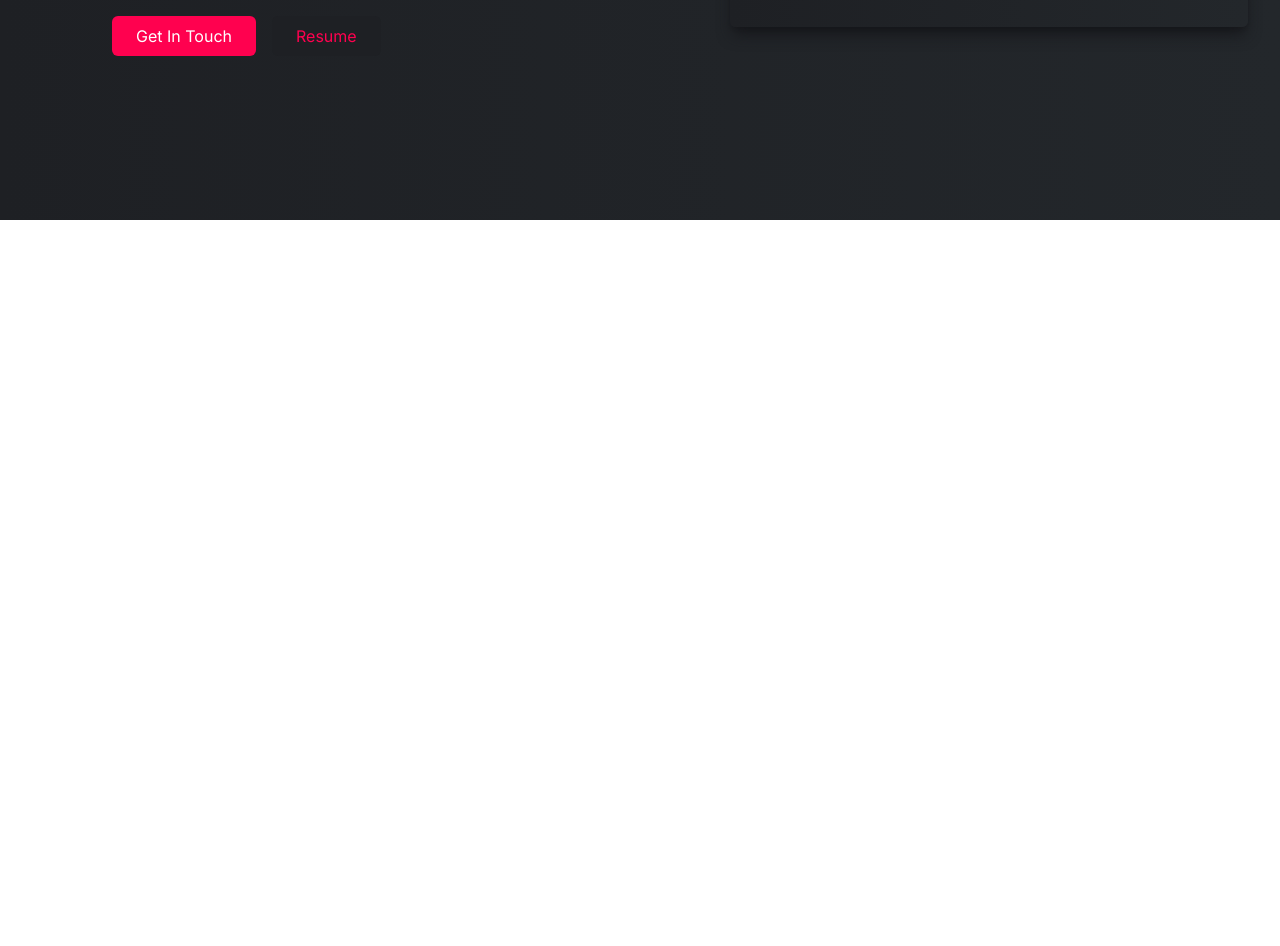
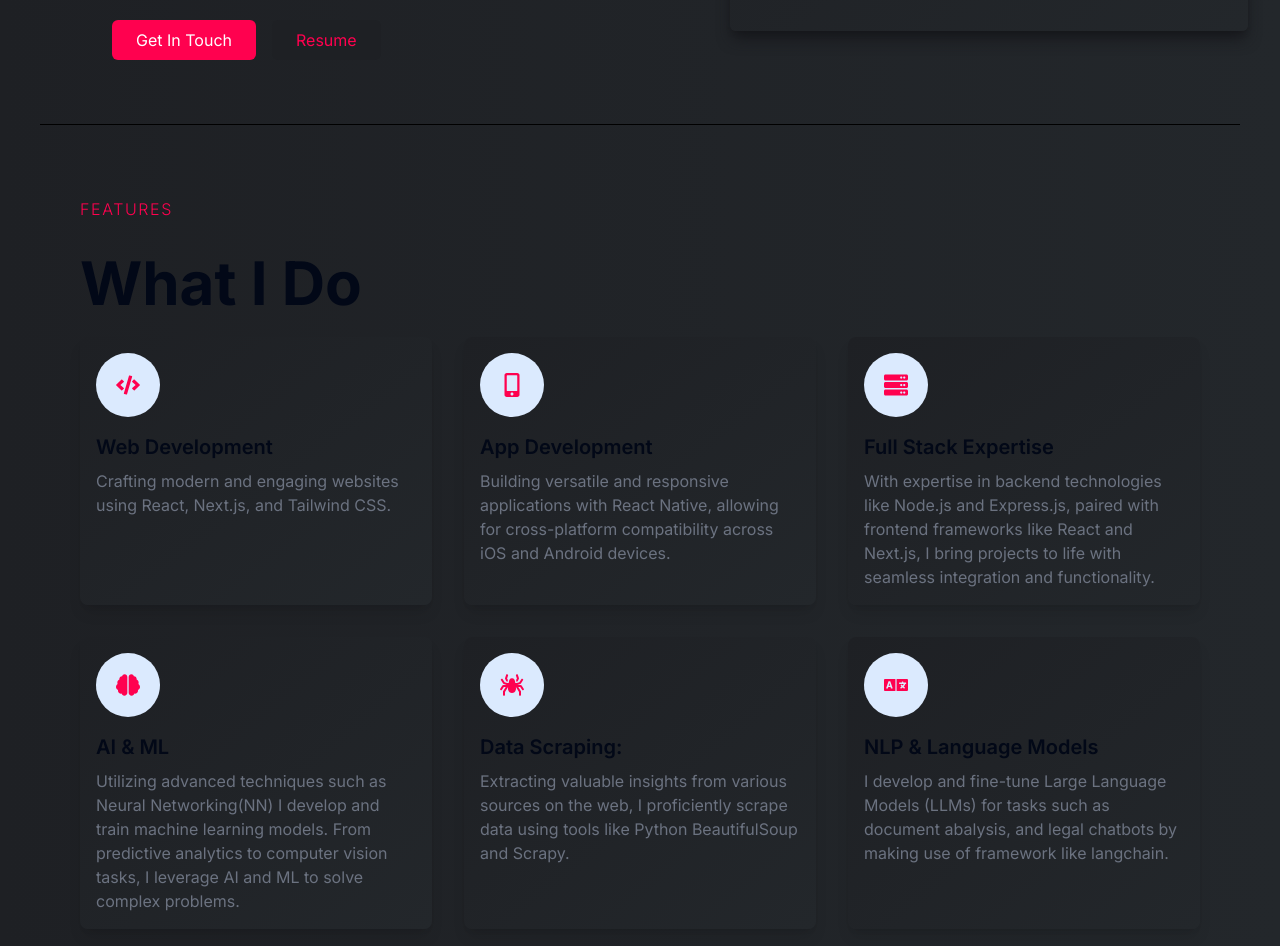
Before and after one commit to Prajwal-ak-0/my-protfolio, a Next.js app: page / in a window 1280 px wide. Shown: the part 580-1526 px from the top of the page. Before the commit the page ends 800 px from the top, so only its background shows below. Built offline with nearby package versions, Linux system fonts and the light colour scheme.

Commit message:
Add Features component and update Hero styling

```diff
--- a/app/page.tsx
+++ b/app/page.tsx
@@ -1,12 +1,14 @@
+import Features from "@/components/Features";
 import Hero from "@/components/Hero";
 import Navbar from "@/components/Navbar";
-import Image from "next/image";
 
 export default function Home() {
   return (
-    <div className="">
+    <div className="py-1">
       <Navbar />
       <Hero/>
+      <div className="border-t border-black mx-10"/>
+      <Features/>
     </div>
   );
 }
--- /dev/null
+++ b/components/FeatureCard.tsx
@@ -0,0 +1,25 @@
+import { IconType } from "react-icons";
+
+interface FeatureCardProps {
+    feature: {
+        title: string
+        description: string
+        icon: IconType
+    }
+}
+
+const FeatureCard: React.FC<FeatureCardProps> = ({ feature }) => {
+    return (
+        <div className='bg-gradient-to-br from-[#1E2024] to-[#23272B] p-4 rounded-lg shadow-lg hover:gradient-to-br hover:from-[#23272B] hover:to-[#1E2024] transition-all duration-300 ease-in-out transform cursor-pointer'>
+            <div className='flex items-center justify-center h-16 w-16 rounded-full bg-blue-100 text-[#FF014F] transition-all duration-300 ease-in-out transform hover:rotate-45'>
+                <i className={`fas fa-${feature.icon} text-2xl`}>
+                    <feature.icon/>
+                </i>
+            </div>
+            <h1 className='text-xl font-semibold mt-4 transition-all duration-300 ease-in-out transform hover:translate-y-1'>{feature.title}</h1>
+            <p className='text-gray-500 mt-2 transition-all duration-300 ease-in-out transform hover:translate-y-1'>{feature.description}</p>
+        </div>
+    )
+}
+
+export default FeatureCard
--- /dev/null
+++ b/components/Features.tsx
@@ -0,0 +1,57 @@
+import React from 'react'
+import FeatureCard from './FeatureCard'
+import { FaCode, FaMobileAlt, FaServer, FaBrain, FaSpider, FaLanguage } from 'react-icons/fa';
+
+const Features = () => {
+
+    const features = [
+        {
+            title: 'Web Development',
+            description: ' Crafting modern and engaging websites using React, Next.js, and Tailwind CSS.',
+            icon: FaCode
+        },
+        {
+            title: 'App Development',
+            description: 'Building versatile and responsive applications with React Native, allowing for cross-platform compatibility across iOS and Android devices.',
+            icon: FaMobileAlt
+        },
+        {
+            title: 'Full Stack Expertise',
+            description: 'With expertise in backend technologies like Node.js and Express.js, paired with frontend frameworks like React and Next.js, I bring projects to life with seamless integration and functionality.',
+            icon: FaServer
+        },
+        {
+            title: 'AI & ML',
+            description: 'Utilizing advanced techniques such as Neural Networking(NN) I develop and train machine learning models. From predictive analytics to computer vision tasks, I leverage AI and ML to solve complex problems.',
+            icon: FaBrain
+        },
+        {
+            title: 'Data Scraping:',
+            description: 'Extracting valuable insights from various sources on the web, I proficiently scrape data using tools like Python BeautifulSoup and Scrapy.',
+            icon: FaSpider
+        },
+        {
+            title: 'NLP & Language Models',
+            description: 'I develop and fine-tune Large Language Models (LLMs) for tasks such as document abalysis, and legal chatbots by making use of framework like langchain.',
+            icon: FaLanguage
+        },
+    ]
+
+  return (
+    <div className='px-20 py-16'>
+        <p className='text-[#FF014F] font-light tracking-widest py-2'>
+            FEATURES
+        </p>
+        <h1 className='py-6 text-6xl font-bold'>
+            What I Do
+        </h1>
+        <div className='grid grid-cols-3 gap-8'>
+            {features.map((feature, index) => (
+            <FeatureCard key={index} feature={feature} />
+            ))}
+        </div>
+    </div>
+  )
+}
+
+export default Features
--- a/components/Hero.tsx
+++ b/components/Hero.tsx
@@ -81,7 +81,7 @@ const Hero: React.FC = () => {
                 </div>
             </div>
             <div className="">
-                <div className='bg-gradient-to-r from-[#1E2024] to-[#23272B] rounded-md px-6 py-12 shadow-lg shadow-[#16171b]'>
+                <div className='bg-gradient-to-br from-[#1E2024] to-[#23272B] rounded-md px-6 py-12 shadow-lg shadow-[#16171b] hover:cursor-pointer hover-bg-gradient-to-r hover:from-[#23272B] hover:to-[#1E2024]'>
                 <Image
                     src="/hero-5.png"
                     alt='Hero'
--- a/package.json
+++ b/package.json
@@ -19,6 +19,7 @@
     "next-themes": "^0.3.0",
     "react": "^18",
     "react-dom": "^18",
+    "react-icons": "^5.1.0",
     "tailwind-merge": "^2.3.0",
     "tailwindcss-animate": "^1.0.7"
   },
```
Also changed, not shown: 1 other file (tests, documents, lock files or other folders).
